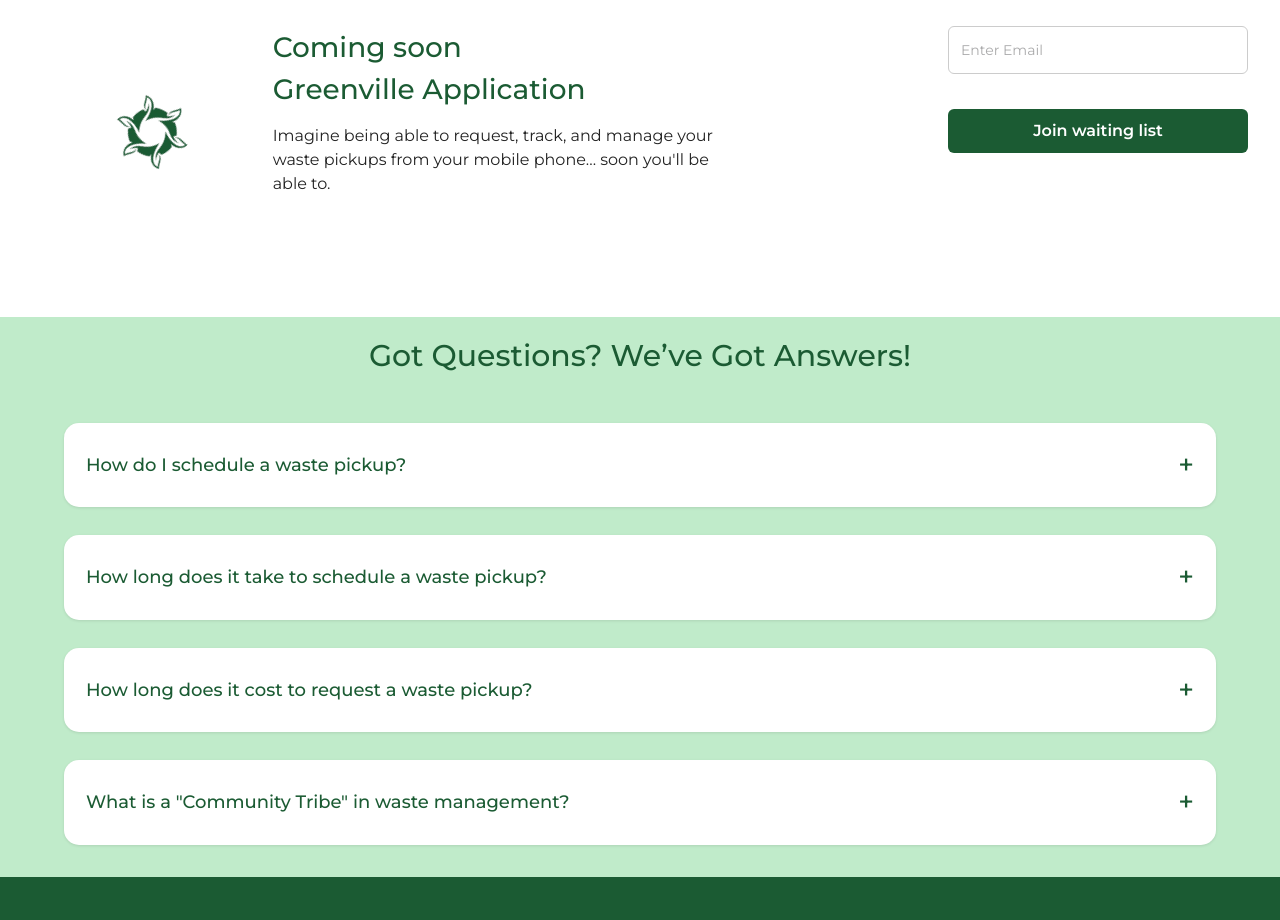
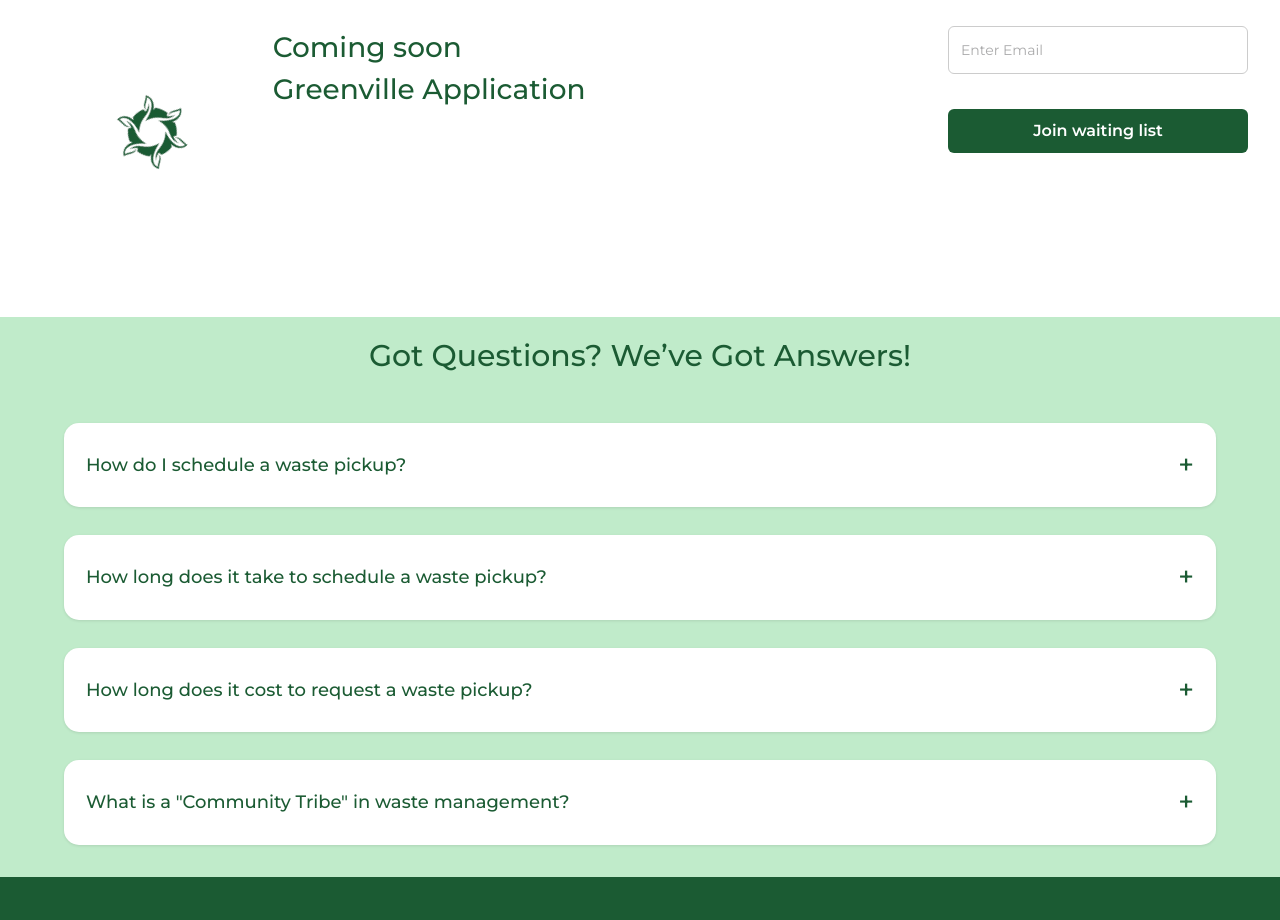
Before and after one commit to wealthralph/greenville, a React (Vite) app in the folder Greenville/: page / in a window 1280 px wide. Shown: the part 3380-4300 px from the top of the page. Built offline with nearby package versions, Linux system fonts and the light colour scheme.

Commit message:
updated path

```diff
--- a/Greenville/src/Components/Home components/Subscribe.jsx
+++ b/Greenville/src/Components/Home components/Subscribe.jsx
@@ -1,5 +1,5 @@
 import { motion } from "framer-motion";
-import { clogo, Mock } from "../../assets";
+import { clogo } from "../../assets";
 
 export default function Subscribe() {
   return (
@@ -27,9 +27,9 @@ export default function Subscribe() {
             <h1 className="subSecHeader">
               Coming soon <br></br>Greenville Application
             </h1>
-            <p className="subSecParagraph">
+            {/* <p className="subSecParagraph">
             Imagine being able to request, track, and manage your waste pickups from your mobile phone... soon you'll be able to.
-            </p>
+            </p> */}
           </div>
 
           <div className="anticipateForm">
```
